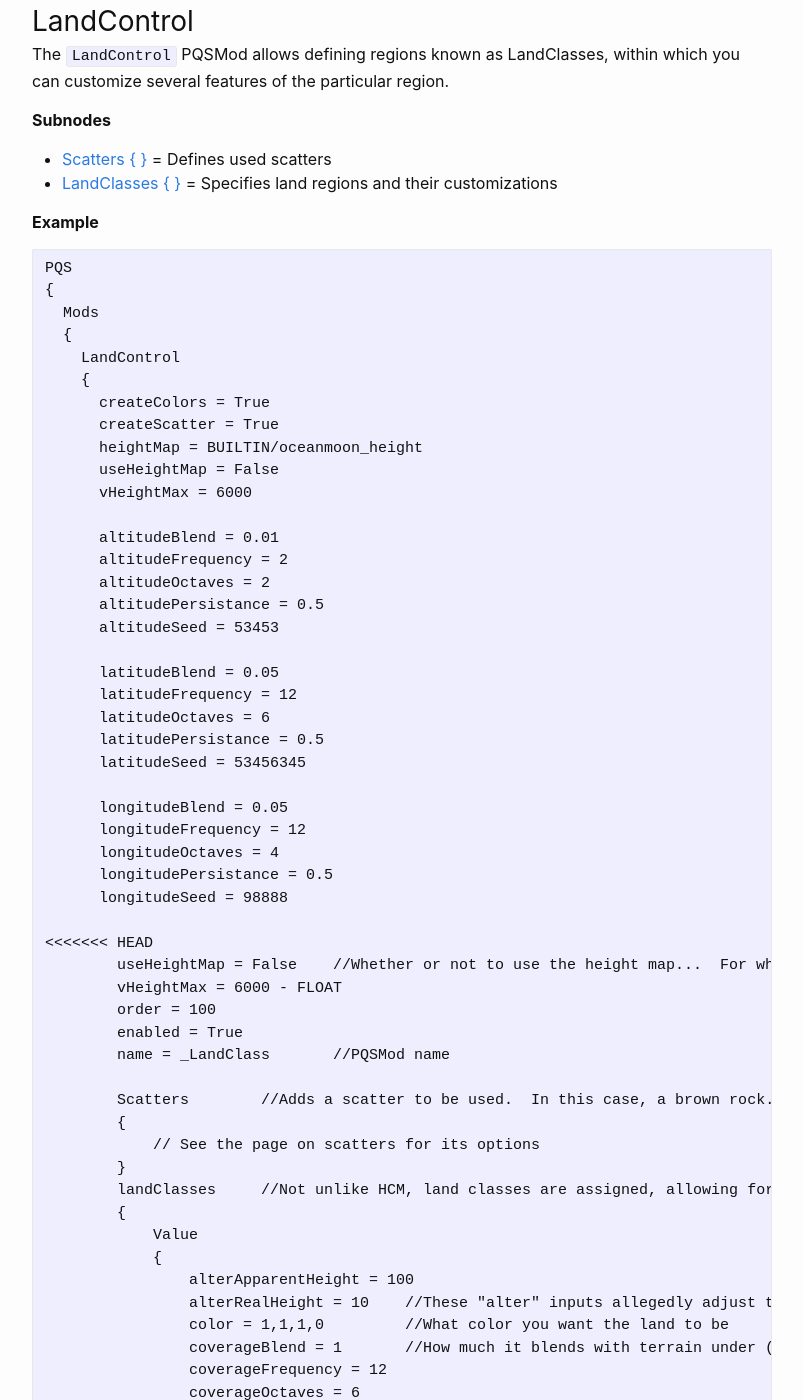
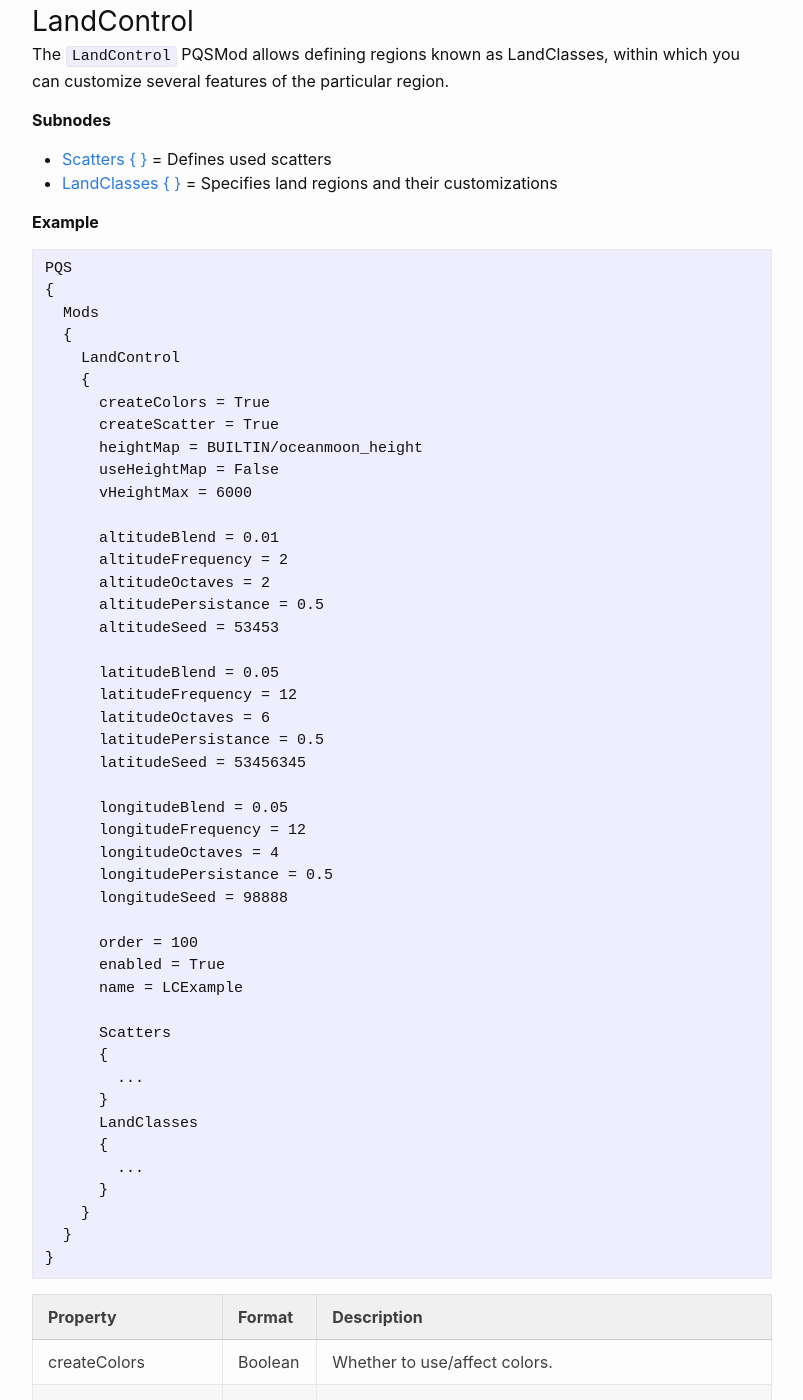
Before and after one commit to Kopernicus/wiki, a Jekyll site: the page built from main/PQSMods/LandControl/LandControl.md, in a window 1280 px wide and 1400 px high, scrolled down 213 px. Shown: the whole window, without its empty margins (238-1041 px from the left). Built offline with Jekyll 4.4.1, drawn with Linux system fonts in a browser that asks for light colours; some of the changed text lies outside the part shown.

Commit message:
Further unification

```diff
--- a/main/PQSMods/LandControl/LandControl.md
+++ b/main/PQSMods/LandControl/LandControl.md
@@ -41,81 +41,6 @@ PQS
       longitudePersistance = 0.5
       longitudeSeed = 98888
 
-<<<<<<< HEAD
-        useHeightMap = False	//Whether or not to use the height map...  For whatever it's for. - BOOLEAN
-        vHeightMax = 6000 - FLOAT
-        order = 100
-        enabled = True
-        name = _LandClass	//PQSMod name
-
-        Scatters	//Adds a scatter to be used.  In this case, a brown rock.
-        {
-            // See the page on scatters for its options
-        }
-        landClasses	//Not unlike HCM, land classes are assigned, allowing for color change, what scatters are created in which area, etc.
-        {
-            Value
-            {
-                alterApparentHeight = 100
-                alterRealHeight = 10	//These "alter" inputs allegedly adjust the terrain, but I've only witnessed true PQS adjustment in the creation of icecaps.
-                color = 1,1,1,0		//What color you want the land to be
-                coverageBlend = 1	//How much it blends with terrain under (and/or over?) it
-                coverageFrequency = 12
-                coverageOctaves = 6
-                coveragePersistance = 0.5
-                coverageSeed = 234124
-                name = IceCaps	//Self explanatory
-                latDelta = 0
-                latitudeFLOAT = True	//Whether it should use latitudeFLOAT as well as normal latitude
-                lonDelta = 1	//Not a clue what these Delta options do
-                minimumRealHeight = 20
-                noiseBlend = 0.25	//How much colored noise blends with standard Value color
-                noiseColor = 0.552238822,0.519182861,0.480795324,0	//Color of colored noise added
-                noiseFrequency = 24	//Frequency of the color noise
-                noiseOctaves = 8	//Octaves of noise, duh
-                noisePersistance = 0.5	//?
-                noiseSeed = 5646345	//Seed for color noise
-                delete = False
-                altitudeRange	//Like HCM, determines the heights at which this land class affects color and/or creates scatters
-                {
-                    endEnd = 2	//In all of these endEnd & endStart/startEnd & startStart inputs, the density/intensity of whatever it is you're doing will fade from the first input to the second.  They will not if you just make them the same number.
-                    endStart = 2
-                    startEnd = -0.5
-                    startStart = -0.5
-                }
-                latitudeRange	//Determines the start point for latitude range
-                {
-                    endEnd = 0.0414999984204769
-                    endStart = 0.0399999991059303
-                    startEnd = -10
-                    startStart = -10
-                }
-                latitudeFLOATRange	//Determines the end point for latitude range
-                {
-                    endEnd = 11
-                    endStart = 11
-                    startEnd = 0.96000000089407
-                    startStart = 0.958500001579523
-                }
-                longitudeRange	//Determines the longitude of the land class
-                {
-                    endEnd = 10
-                    endStart = 10
-                    startEnd = -10
-                    startStart = -10
-                }
-                scatters	//List what scatters you want to appear in this land class, if any.
-                {
-                    Value
-                    {
-                        density = -1	//Unknown?  At first I suspected it increased the density of scatter spawns up to 20.
-                        scatterName = BrownRock		//Must match the name set under the previous scatters node
-                        delete = False
-                    }
-                }
-            }
-        }
-=======
       order = 100
       enabled = True
       name = LCExample
@@ -137,13 +61,6 @@ PQS
 
 |Property|Format|Description|
 |--------|------|-----------|
-<<<<<<< HEAD
-|deformity|FLOAT|The deformity of the simplex terrain noise.|
-|frequency|FLOAT|The size of the each feature of the simplex terrain noise. As frequency gets bigger, size gets smaller.|
-|octaves|Integer|The amount of blanketing over the noise. Higher octaves mean rougher noise.|
-|persistence|FLOAT|The complexity of or amount of detail in the noise.|
-|seed|Integer|The random seed of the noise.|
-=======
 |createColors|Boolean|Whether to use/affect colors.|
 |createScatters|Boolean|Whether to create scatters.|
 |heightMap|File Path|Use currently unknown - could be using it as a mask?|
```
Also changed, not shown: other parts of main/PQSMods/LandControl/LandControl.md (+0 -2 lines), index.md (+8 -7 lines).
